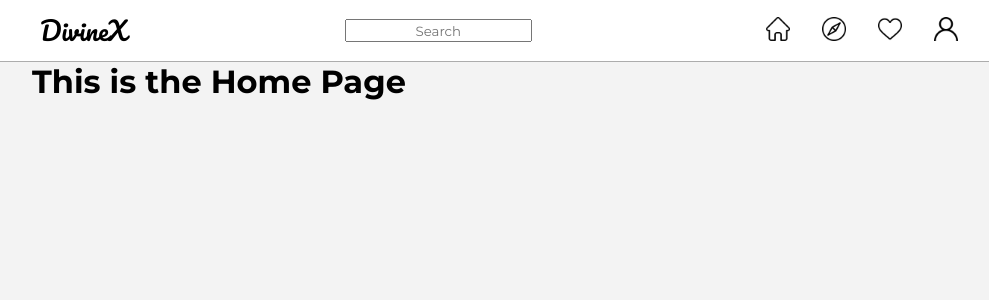
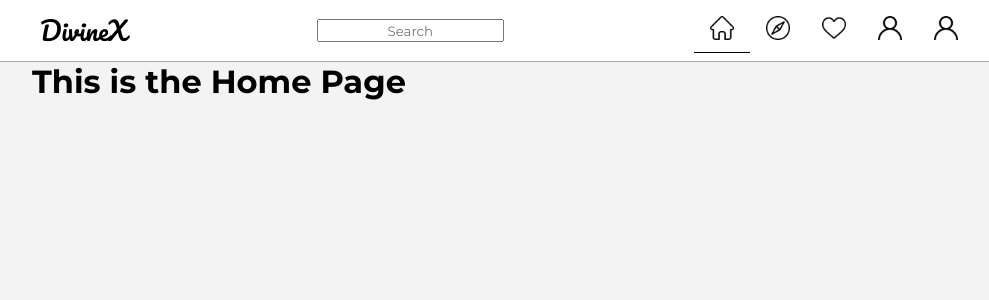
Before and after one commit to asharyapandey/divinex-frontend, a React (Create React App) app: page / in a window 1280 px wide. Shown: the top 300 px of the page, without its empty margins (133-1122 px from the left). Built offline with nearby package versions, Linux system fonts and the light colour scheme; sample sign-in values are in the browser's storage.

Commit message:
added components for photo and photo list

```diff
--- a/src/components/Header/Header.js
+++ b/src/components/Header/Header.js
@@ -12,13 +12,31 @@ const Header = () => {
 					<Search />
 				</div>
 				<div className="nav header__nav">
-					<Icon image="/images/home.png" altText="Home Icon" />
 					<Icon
+						path="/"
+						image="/images/home.png"
+						altText="Home Icon"
+					/>
+					<Icon
+						path="/explore"
 						image="/images/direction.png"
 						altText="Direction Icon"
 					/>
-					<Icon image="/images/heart.png" altText="Heart Icon" />
-					<Icon image="/images/user.png" altText="User Icon" />
+					<Icon
+						path="/notification"
+						image="/images/heart.png"
+						altText="Heart Icon"
+					/>
+					<Icon
+						path="/profile"
+						image="/images/user.png"
+						altText="User Icon"
+					/>
+					<Icon
+						path="/profile"
+						image="/images/user.png"
+						altText="User Icon"
+					/>
 				</div>
 			</header>
 		</div>
--- a/src/components/Header/Icon.js
+++ b/src/components/Header/Icon.js
@@ -1,9 +1,15 @@
+import { Link, useLocation } from "react-router-dom";
 import "./Icon.scss";
 
-const Icon = ({ image, altText }) => {
+const Icon = ({ path, image, altText }) => {
+	const location = useLocation();
+	const pathName = location.pathname;
+	const classes = path === pathName ? "Icon icon-active" : "Icon";
 	return (
-		<div className="Icon">
-			<img src={image} alt={altText} className="Icon__image" />
+		<div className={classes}>
+			<Link to={path}>
+				<img src={image} alt={altText} className="Icon__image" />
+			</Link>
 		</div>
 	);
 };
--- a/src/components/Header/Icon.scss
+++ b/src/components/Header/Icon.scss
@@ -5,3 +5,7 @@
 		cursor: pointer;
 	}
 }
+
+.icon-active {
+	border-bottom: 1px solid black;
+}
```
Also changed, not shown: src/components/PhotoCard/Card.js (added, +51 -0 lines), src/components/PhotoCard/Card.scss (added, +46 -0 lines), src/components/PhotoCard/CardList.js (added, +14 -0 lines).
